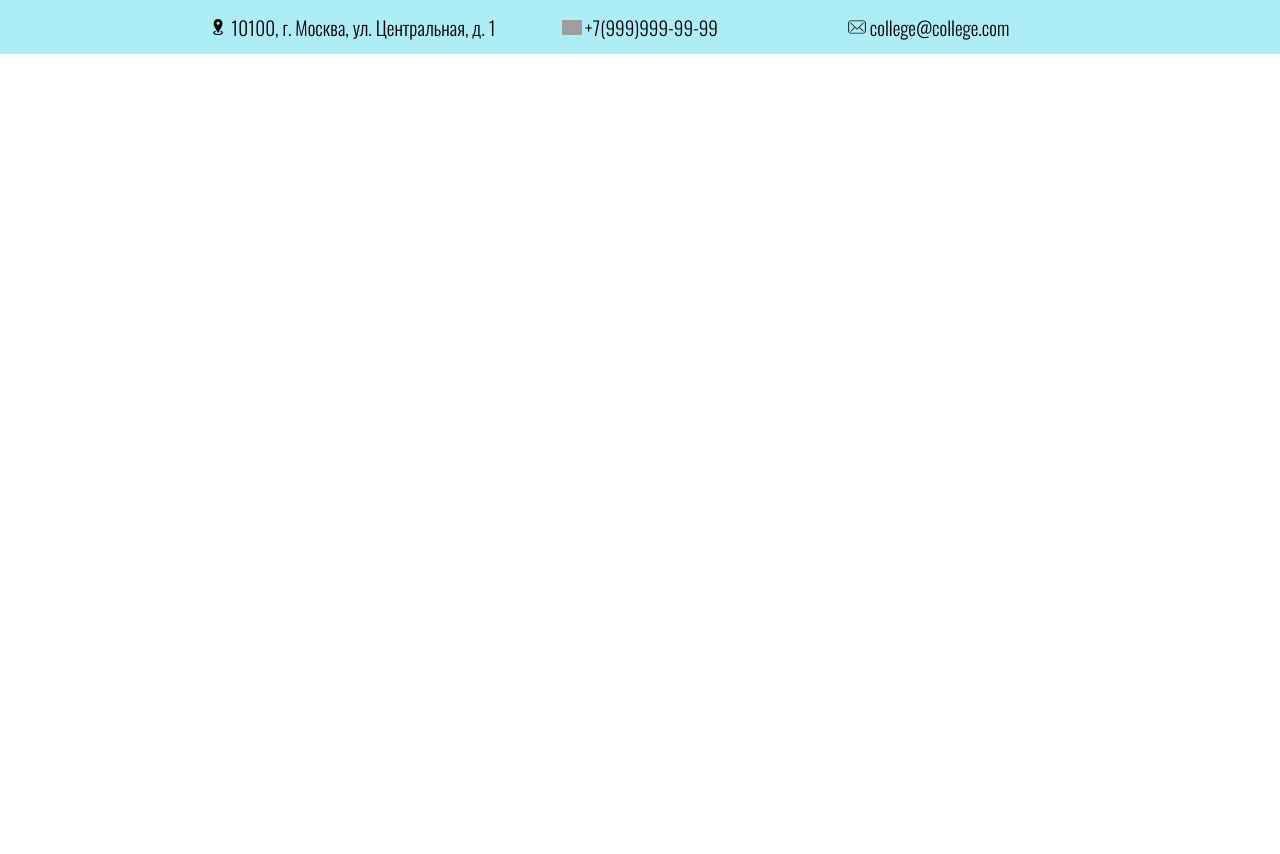
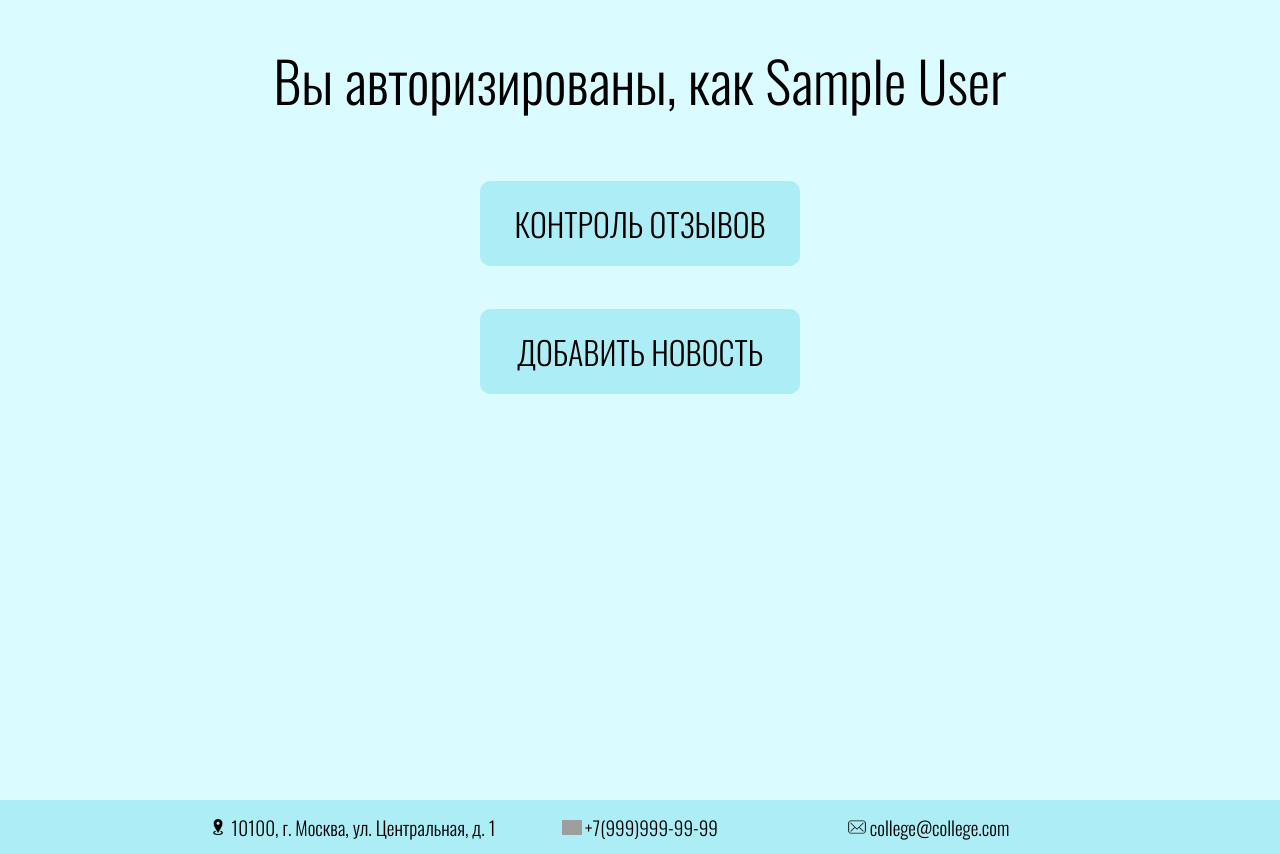
Before and after one commit to TristitiaTribulatio/courseWork, a PHP site: page /adminPage.php in a window 1280 px wide. Shown: the part 133-987 px from the top of the page. Before the commit the page ends 187 px from the top, so only its background shows below. Run offline with PHP 8.4, Linux system fonts and the light colour scheme; the visitor is signed in with stand-in values (Sample User, id 1); style sheets or scripts are compiled from the project's sources; grey boxes are pictures that could not be loaded.

Commit message:
add adminPage

```diff
--- a/adminPage.php
+++ b/adminPage.php
@@ -17,6 +17,15 @@
 </head>
 <body>
     <? include "./resources/php/header.php"; ?>
+    <main>
+        <section class="adminPanel">
+            <h2>Вы авторизированы, как <?= $_SESSION["name"]; ?></h2>
+            <ul>
+                <li><a href="/resources/php/controlReviews.php">КОНТРОЛЬ ОТЗЫВОВ</a></li>
+                <li><a href="/resources/php/addNews.php">ДОБАВИТЬ НОВОСТЬ</a></li>
+            </ul>
+        </section>
+    </main>
     <? include "./resources/php/footer.php"; ?>
     <script src="/resources/js/adminPage.js"></script>
 </body>
--- a/resources/css/adminPage.css
+++ b/resources/css/adminPage.css
@@ -0,0 +1,58 @@
+main {
+    width: 100%;
+    height: 100%;
+    background-color: #DAFBFF;
+}
+
+.adminPanel {
+    width: 100%;
+    height: 100vh;
+    display: flex;
+    flex-flow: column wrap;
+    justify-content: center;
+    align-items: center;
+}
+
+.adminPanel h2 {
+    width: 100%;
+    height: 20%;
+    display: flex;
+    justify-content: center;
+    align-items: center;
+    font-size: 3.5em;
+    font-weight: 300;
+}
+
+.adminPanel ul {
+    width: 50%;
+    height: 80%;
+    display: flex;
+    flex-flow: column wrap;
+    justify-content: flex-start;
+    align-items: center;
+}
+
+.adminPanel ul li {
+    width: 100%;
+    height: 20%;
+    display: flex;
+    justify-content: center;
+    align-items: center;
+}
+
+.adminPanel ul li a {
+    width: 50%;
+    color: black;
+    font-size: 2em;
+    background-color: #ADEEF6;
+    padding: 3%;
+    display: flex;
+    justify-content: center;
+    align-items: center;
+    border-radius: 10px;
+    transition: all .3s;
+}
+
+.adminPanel ul li a:hover {
+    box-shadow: 0px 0px 10px black;
+}
```
Also changed, not shown: resources/php/addNews.php (added), resources/php/controlReviews.php (added).
